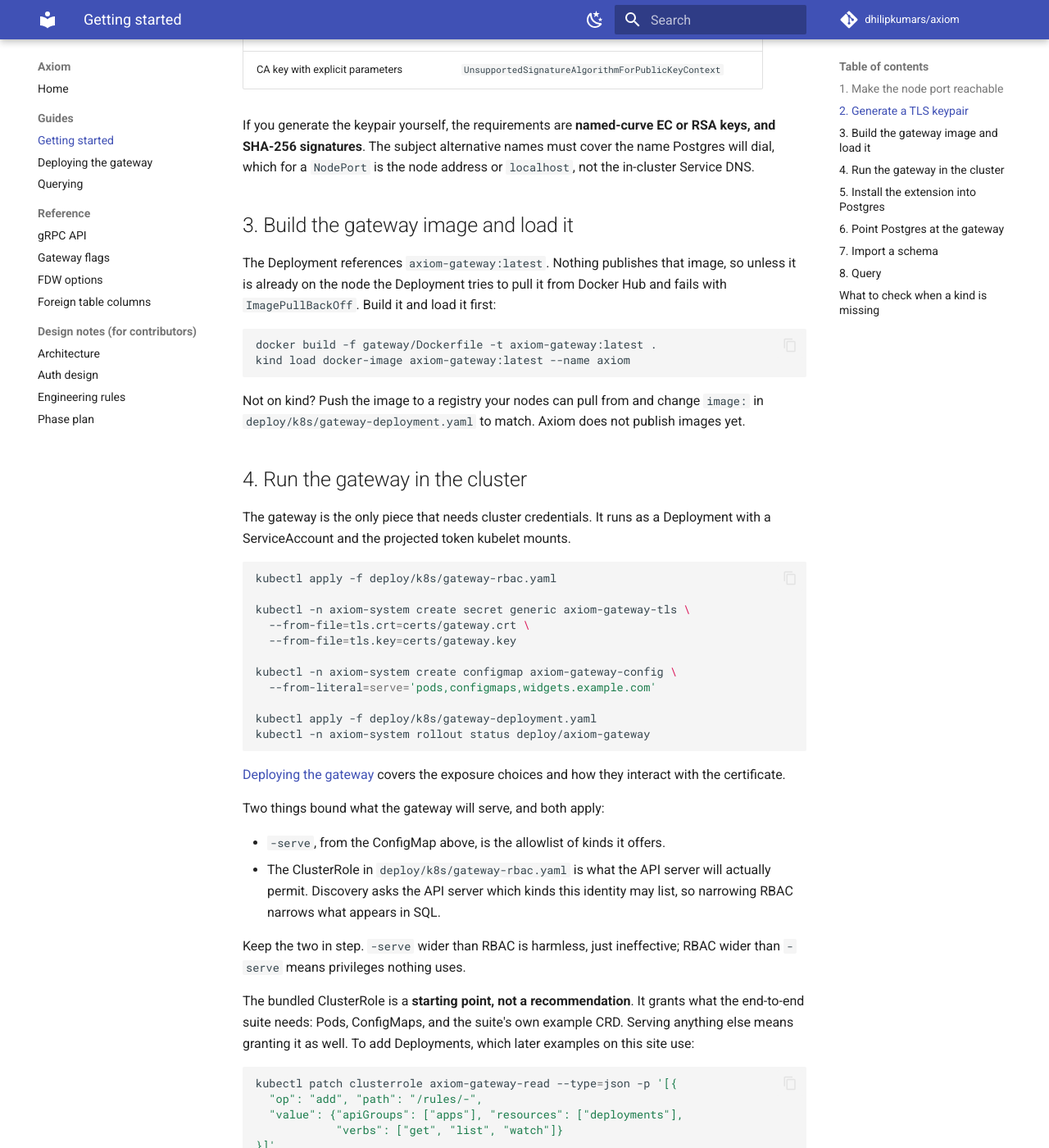
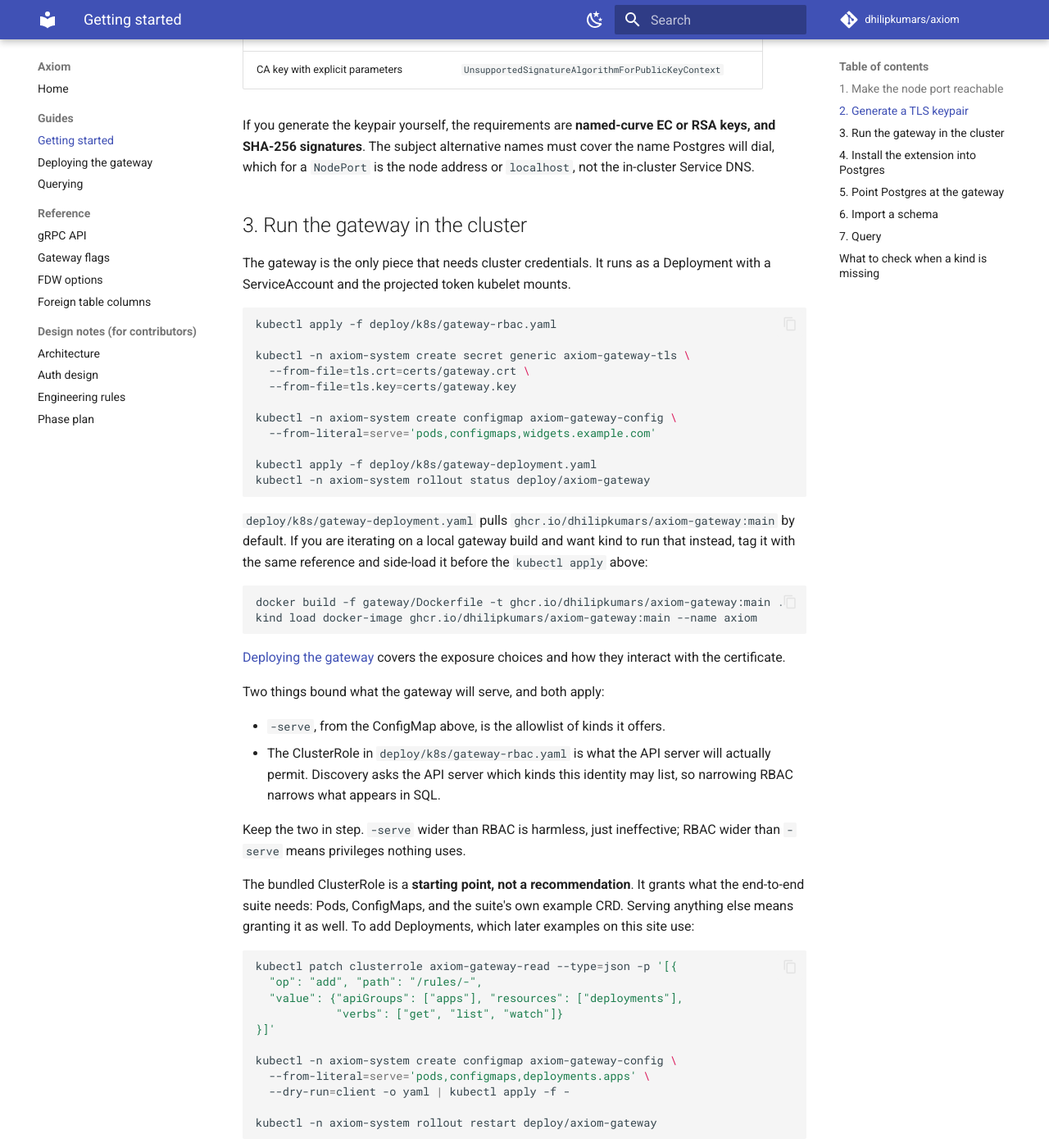
Before and after one commit to dhilipkumars/axiom, an MkDocs documentation site: the page built from docs/guides/getting-started.md, in a window 1280 px wide and 1400 px high, scrolled down 1750 px. Shown: the whole window at 82% size. Built offline with MkDocs 1.6.1 and Material for MkDocs 9.7.7, drawn with Linux system fonts in a browser that asks for light colours; comment, search, counter and statistics services are not loaded; some of the changed text lies outside the part shown.

Commit message:
feat: publish and consume gateway image
Co-authored-by: dhilipkumars <10920260+dhilipkumars@users.noreply.github.com>

````diff
--- a/docs/guides/getting-started.md
+++ b/docs/guides/getting-started.md
@@ -85,22 +85,7 @@ RSA keys, and SHA-256 signatures**. The subject alternative names must cover
 the name Postgres will dial, which for a `NodePort` is the node address or
 `localhost`, not the in-cluster Service DNS.
 
-## 3. Build the gateway image and load it
-
-The Deployment references `axiom-gateway:latest`. Nothing publishes that image,
-so unless it is already on the node the Deployment tries to pull it from Docker
-Hub and fails with `ImagePullBackOff`. Build it and load it first:
-
-```sh
-docker build -f gateway/Dockerfile -t axiom-gateway:latest .
-kind load docker-image axiom-gateway:latest --name axiom
-```
-
-Not on kind? Push the image to a registry your nodes can pull from and change
-`image:` in `deploy/k8s/gateway-deployment.yaml` to match. Axiom does not
-publish images yet.
-
-## 4. Run the gateway in the cluster
+## 3. Run the gateway in the cluster
 
 The gateway is the only piece that needs cluster credentials. It runs as a
 Deployment with a ServiceAccount and the projected token kubelet mounts.
@@ -117,6 +102,16 @@ kubectl -n axiom-system create configmap axiom-gateway-config \
 
 kubectl apply -f deploy/k8s/gateway-deployment.yaml
 kubectl -n axiom-system rollout status deploy/axiom-gateway
+```
+
+`deploy/k8s/gateway-deployment.yaml` pulls
+`ghcr.io/dhilipkumars/axiom-gateway:main` by default. If you are iterating on a
+local gateway build and want kind to run that instead, tag it with the same
+reference and side-load it before the `kubectl apply` above:
+
+```sh
+docker build -f gateway/Dockerfile -t ghcr.io/dhilipkumars/axiom-gateway:main .
+kind load docker-image ghcr.io/dhilipkumars/axiom-gateway:main --name axiom
 ```
 
 [Deploying the gateway](deploying.md) covers the exposure choices and how they
@@ -224,7 +219,7 @@ raise the timeout on the server rather than narrowing the import:
 ALTER SERVER prod OPTIONS (SET rpc_timeout_secs '120');
 ```
 
-## 8. Query
+## 7. Query
 
 ```sql
 SELECT name, namespace, phase, node
````
Also changed, not shown: other parts of docs/guides/getting-started.md (+3 -3 lines), 3 other files.
